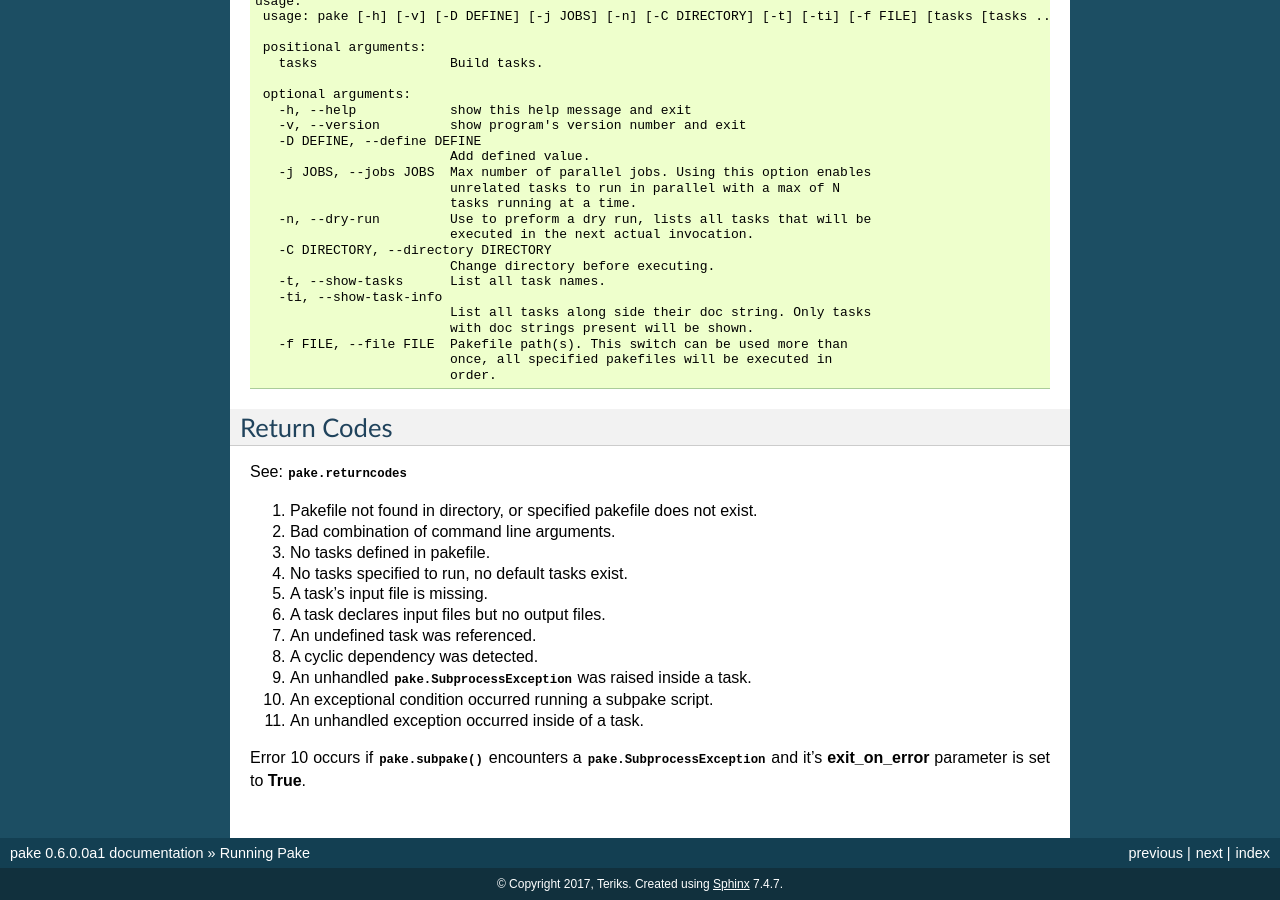
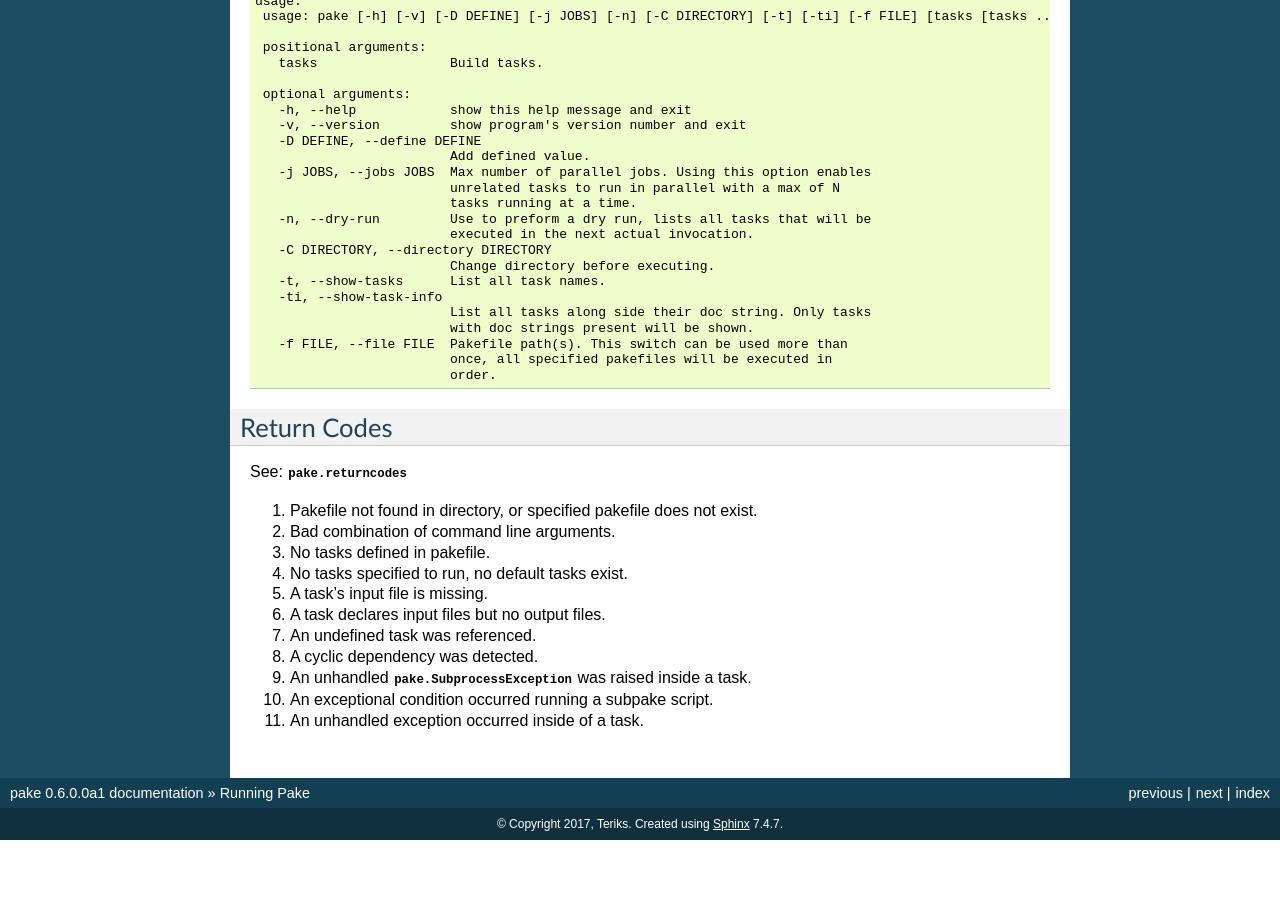
Before and after one commit to Teriks/pake, a Sphinx documentation site: the page built from docs/source/runningpake.rst, in a window 1280 px wide and 900 px high, scrolled down 653 px. Built offline with Sphinx 7.4.7, drawn with Linux system fonts in a browser that asks for light colours; after the commit the page ends 1493 px from its top, so only the background shows below that.

Commit message:
Small amendment to 'running pake' doc page

```diff
--- a/docs/source/runningpake.rst
+++ b/docs/source/runningpake.rst
@@ -85,7 +85,3 @@ See: :py:mod:`pake.returncodes`
 9. An unhandled :py:class:`pake.SubprocessException` was raised inside a task.
 10. An exceptional condition occurred running a subpake script.
 11. An unhandled exception occurred inside of a task.
-
-
-Error 10 occurs if :py:meth:`pake.subpake` encounters a :py:class:`pake.SubprocessException` and
-it's **exit_on_error** parameter is set to **True**.
```
